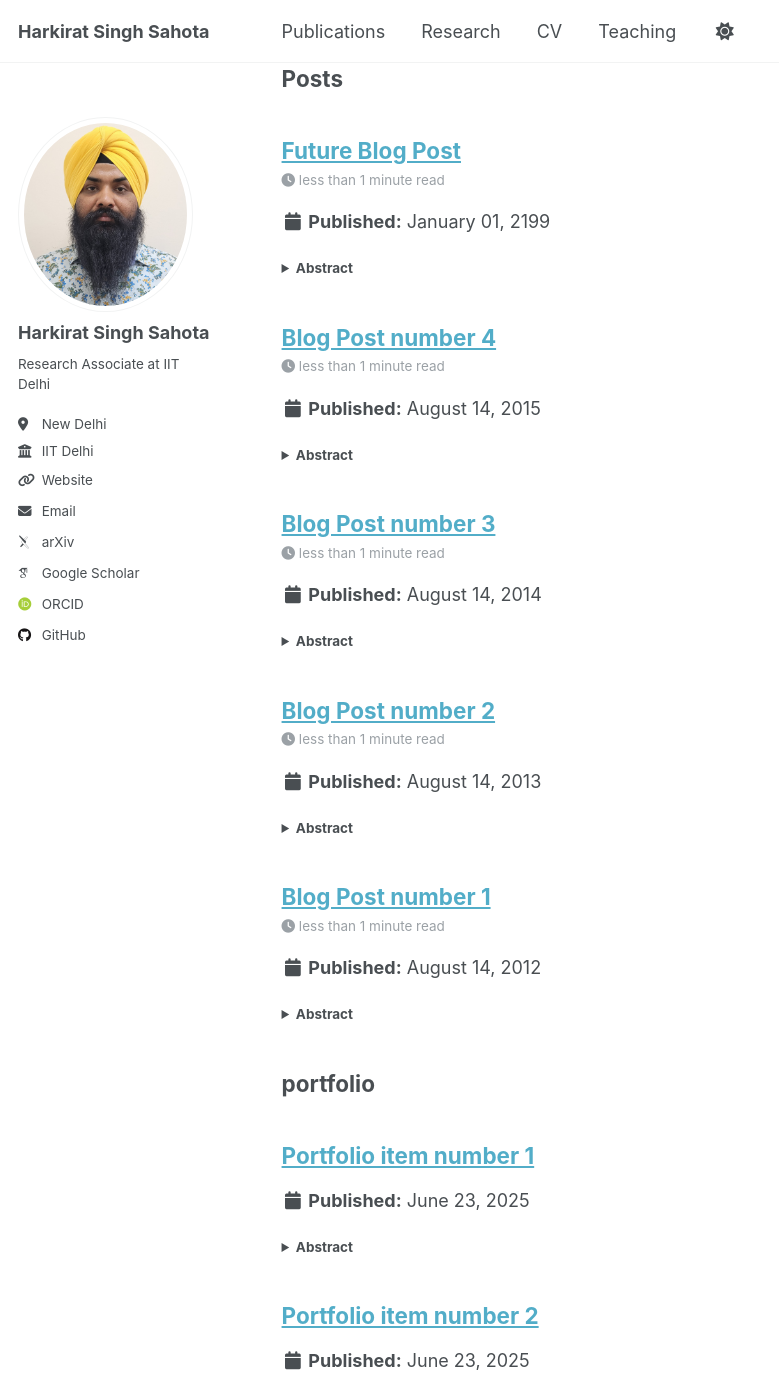
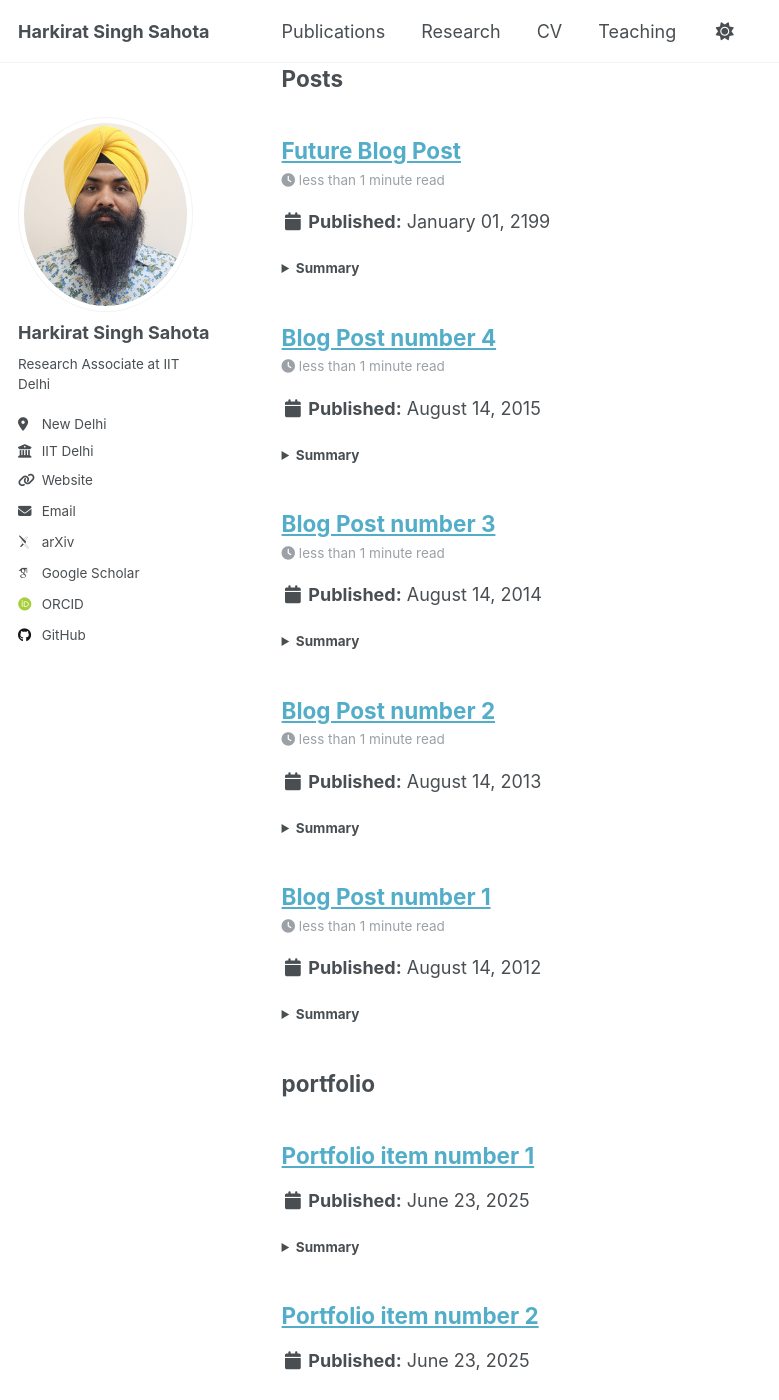
Before and after one commit to harkiratss/harkiratss.github.io, a Jekyll site: the page built from _pages/sitemap.md, in a window 1280 px wide and 1400 px high, scrolled down 1691 px. Shown: the whole window, without its empty margins (0-779 px from the left). Built offline with Jekyll 4.4.1, drawn with Linux system fonts in a browser that asks for light colours; some web fonts are replaced; some of the changed text lies outside the part shown.

Commit message:
Update archive-single.html

```diff
--- a/_includes/archive-single.html
+++ b/_includes/archive-single.html
@@ -48,7 +48,7 @@
 
     {% if post.excerpt and site.read_more != 'enabled' %}
   <details class="archive__item-excerpt">
-    <summary><strong>Abstract</strong></summary>
+    <summary><strong>Summary</strong></summary>
     <div itemprop="description">
       {{ post.excerpt | markdownify }}
     </div>
@@ -56,7 +56,7 @@
 
     {% elsif post.excerpt and site.read_more == 'enabled' %}
       <details class="archive__item-excerpt">
-        <summary><strong>Abstract</strong></summary>
+        <summary><strong>Summary</strong></summary>
         <div itemprop="description">
           {{ post.excerpt | markdownify | remove: '<p>' | remove: '</p>' }}
           <strong><a href="{{ base_path }}{{ post.url }}" rel="permalink"> Read more</a></strong>
```
